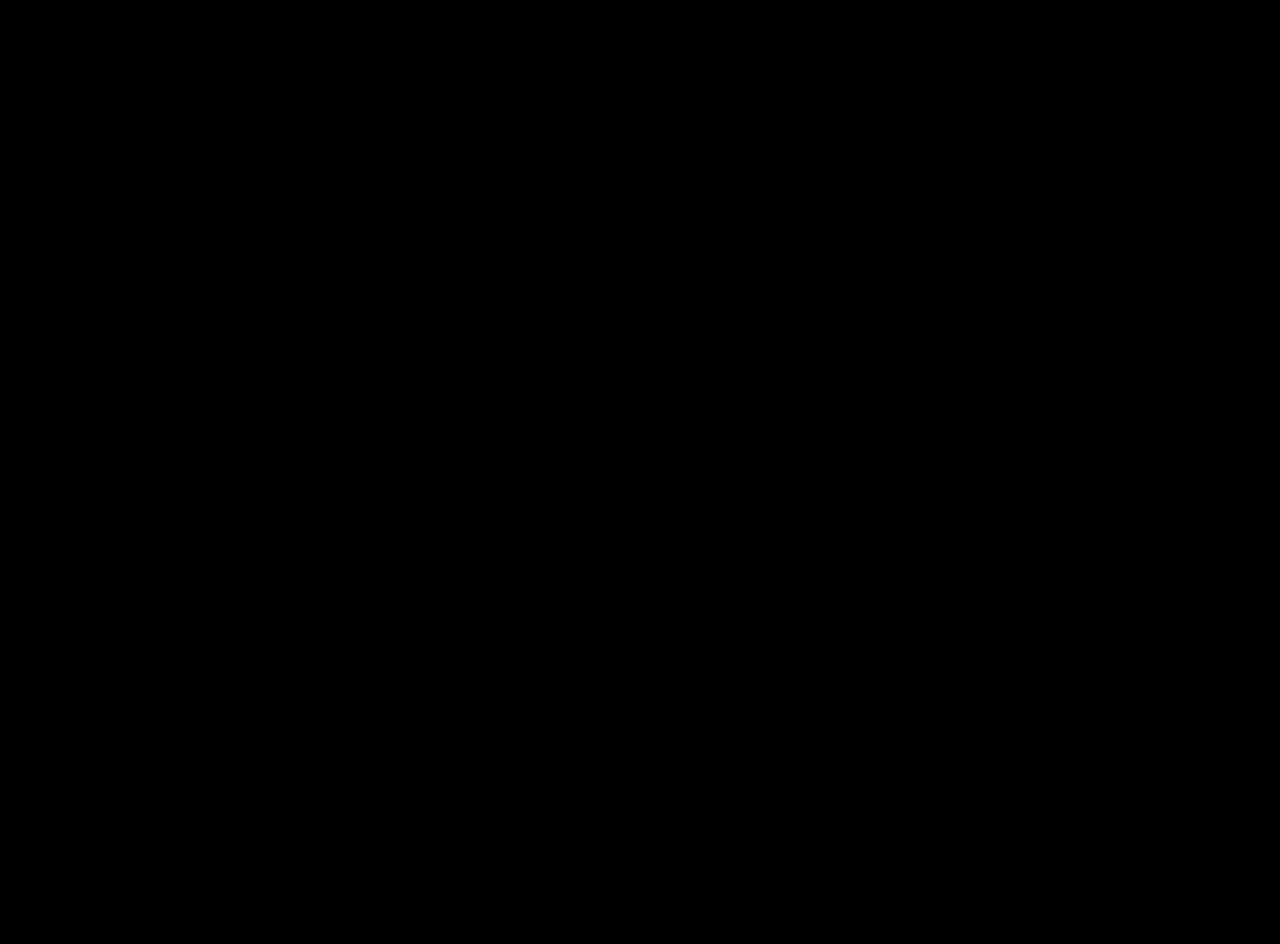
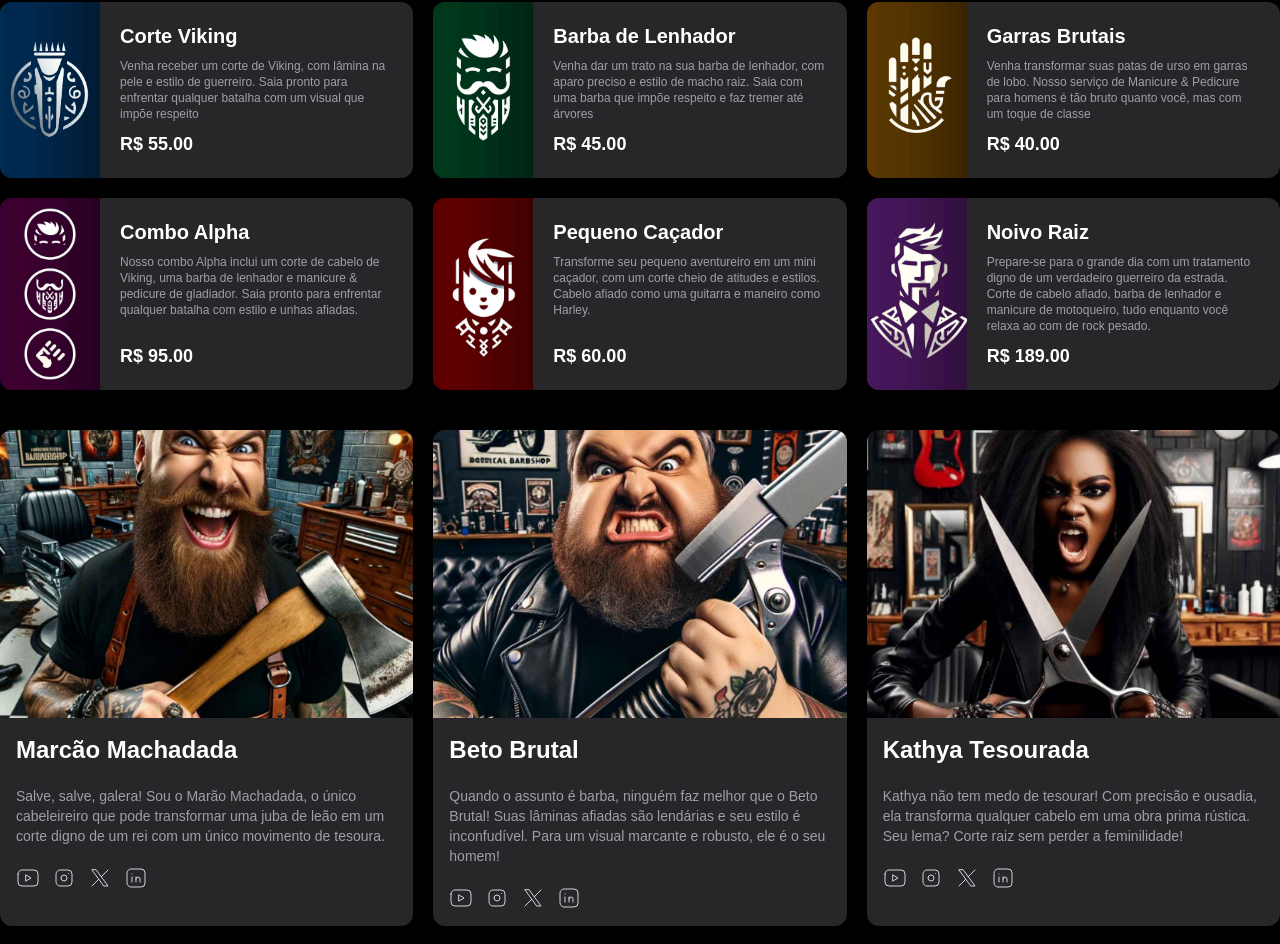
Before and after one commit to EduCarmo/Projeto-Barbearia, a Next.js app: page / in a window 1280 px wide. Shown: the part 98-1042 px from the top of the page. Before the commit the page ends 800 px from the top, so only its background shows below. Built offline with nearby package versions, Linux system fonts and the light colour scheme.

Commit message:
adicionando o servicos e os profissionais

```diff
--- a/src/app/page.tsx
+++ b/src/app/page.tsx
@@ -1,7 +1,14 @@
+import NossosServicos from "@/components/servico/NossosServicos";
+import ItemServico from "../components/servico/ItemServico";
+import NossosProfissionais from "@/components/profissional/NossosProfissionais";
+
+
 export default function Landing() {
   return (
-   <div className="container bg-red-500">
-      Langind Page
+   <div className="flex flex-col gap-10 flex-colcontainer">
+      <h1 className="text-6xl">Landing Page</h1>
+      <NossosServicos />
+      <NossosProfissionais />
    </div>
   );
 }
--- /dev/null
+++ b/src/components/profissional/ItemProfissional.tsx
@@ -0,0 +1,40 @@
+import Profissional from "@/core/profissional/Profissional";
+import {
+  IconBrandInstagram,
+  IconBrandLinkedin,
+  IconBrandX,
+  IconBrandYoutube,
+} from "@tabler/icons-react";
+import Image from "next/image";
+
+export interface ItemProfissionalProps {
+  profissional: Profissional;
+}
+
+export default function ItemProfissional(props: ItemProfissionalProps) {
+  const { profissional } = props;
+
+  return (
+    <div className="flex flex-col rounded-xl bg-zinc-800 overflow-hidden">
+      <div className="relative h-72 w-full">
+        <Image
+          src={profissional.imagemURL}
+          fill
+          alt={profissional.nome}
+          className="object-cover"
+        />
+      </div>
+      <div className="flex flex-col p-4 gap-5">
+        <span className="text-2xl font-black">{profissional.nome}</span>
+        <span className="text-sm text-zinc-400">{profissional.descricao}</span>
+
+        <div className="flex gap-3 text-zinc-300">
+          <IconBrandYoutube stroke={1} />
+          <IconBrandInstagram stroke={1} />
+          <IconBrandX stroke={1} />
+          <IconBrandLinkedin stroke={1} />
+        </div>
+      </div>
+    </div>
+  );
+}
--- /dev/null
+++ b/src/components/profissional/NossosProfissionais.tsx
@@ -0,0 +1,12 @@
+import profissionais from "@/data/contants/profissional";
+import ItemProfissional from "./ItemProfissional";
+
+export default function NossosProfissionais() {
+  return (
+    <div className="grid grid-cols-1 lg:grid-cols-2 xl:grid-cols-3 gap-5">
+      {profissionais.map((profissional) => (
+        <ItemProfissional key={profissional.id} profissional={profissional} />
+      ))}
+    </div>
+  );
+}
--- /dev/null
+++ b/src/components/servico/ItemServico.tsx
@@ -0,0 +1,29 @@
+import Servico from "@/core/servico/Servico";
+import Image from "next/image";
+
+export interface ItemServicoProps {
+  servico: Servico;
+}
+
+export default function ItemServico(props: ItemServicoProps) {
+  const { servico } = props;
+
+  return (
+    <div className="flex rounded-xl bg-zinc-800 overflow-hidden">
+      <Image
+        src={servico.imagemURL}
+        width={100}
+        height={150}
+        alt={servico.nome}
+        className="object-cover"
+      />
+      <div className="flex flex-col p-5 gap-2">
+        <span className="text-xl font-black">{servico.nome}</span>
+        <span className="text-xs text-zinc-400 flex-1">
+          {servico.descricao}
+        </span>
+        <span className="text-lg font-bold">R$ {servico.preco.toFixed(2)}</span>
+      </div>
+    </div>
+  );
+}
--- /dev/null
+++ b/src/components/servico/NossosServicos.tsx
@@ -0,0 +1,13 @@
+import servicos from "@/data/contants/servicos";
+import ItemServico from "./ItemServico";
+import Servico from "@/core/servico/Servico";
+
+export default function NossosServicos() {
+  return (
+    <div className="grid grid-cols-1 lg:grid-cols-2 xl:grid-cols-3 gap-5">
+      {servicos.map((servico: Servico) => (
+        <ItemServico key={servico.id} servico={servico} />
+      ))}
+    </div>
+  );
+}
--- a/src/data/contants/Profissional.ts
+++ b/src/data/contants/Profissional.ts
@@ -6,7 +6,7 @@ const profissionais: Profissional[] = [
     nome: "Marcão Machadada",
     descricao:
       "Salve, salve, galera! Sou o Marão Machadada, o único cabeleireiro que pode transformar uma juba de leão em um corte digno de um rei com um único movimento de tesoura.",
-    imagemURL: "/profissional/profissional-1.jpg",
+    imagemURL: "/profissionais/profissional-1.jpg",
     avaliacao: 5,
     qtdAvaliacoes: 87,
   },
@@ -15,7 +15,7 @@ const profissionais: Profissional[] = [
     nome: "Beto Brutal",
     descricao:
       "Quando o assunto é barba, ninguém faz melhor que o Beto Brutal! Suas lâminas afiadas são lendárias e seu estilo é inconfudível. Para um visual marcante e robusto, ele é o seu homem!",
-    imagemURL: "/profissional/profissional-2.jpg",
+    imagemURL: "/profissionais/profissional-2.jpg",
     avaliacao: 5,
     qtdAvaliacoes: 39,
   },
@@ -24,7 +24,7 @@ const profissionais: Profissional[] = [
     nome: "Kathya Tesourada",
     descricao:
       "Kathya não tem medo de tesourar! Com precisão e ousadia, ela transforma qualquer cabelo em uma obra prima rústica. Seu lema? Corte raiz sem perder a feminilidade!",
-    imagemURL: "/profissional/profissional-3.jpg",
+    imagemURL: "/profissionais/profissional-3.jpg",
     avaliacao: 5,
     qtdAvaliacoes: 91,
   },
@@ -33,7 +33,7 @@ const profissionais: Profissional[] = [
     nome: "Sérgio Serrador",
     descricao:
       "Sérgio é conhecido por sua técnica impecável e estilo único. Com sua serra (ou melhor, tesoura) em mãos, ele cria visuais que impressionam. Barba bem feita é com ele memso.",
-    imagemURL: "/profissional/profissional-4.jpg",
+    imagemURL: "/profissionais/profissional-4.jpg",
     avaliacao: 5,
     qtdAvaliacoes: 29,
   },
@@ -42,7 +42,7 @@ const profissionais: Profissional[] = [
     nome: "Rafa Raspa Tudo",
     descricao:
       "Para aqueles que preferem um look mais rente, Rafa é o especialista! Sua máquina raspa tudo com precisão, deixando um acabamento perfeito. Raspar é a sua arte!",
-    imagemURL: "/profissional/profissional-5.jpg",
+    imagemURL: "/profissionais/profissional-5.jpg",
     avaliacao: 5,
     qtdAvaliacoes: 44,
   },
@@ -51,8 +51,10 @@ const profissionais: Profissional[] = [
     nome: "Fernanda Faísca",
     descricao:
       "Fernanda traz um toque de brilho e energia a cada corte. COm sua lâmina ágeis, ela faz milagres em qualquer tipo de cabelo. Precisa de um look cheio de faísca? É com ela mesmo!",
-    imagemURL: "/profissional/profissional-6.jpg",
+    imagemURL: "/profissionais/profissional-6.jpg",
     avaliacao: 5,
     qtdAvaliacoes: 46,
   },
 ];
+
+export default profissionais
--- a/src/data/contants/Servicos.ts
+++ b/src/data/contants/Servicos.ts
@@ -8,7 +8,7 @@ const servicos: Servico[] = [
       "Venha receber um corte de Viking, com lâmina na pele e estilo de guerreiro. Saia pronto para enfrentar qualquer batalha com um visual que impõe respeito",
     preco: 55,
     qtdSlots: 3,
-    imagemURL: "/servico/corte-de-cabelo.jpg",
+    imagemURL: "/servicos/corte-de-cabelo.jpg",
   },
   {
     id: 2,
@@ -17,7 +17,7 @@ const servicos: Servico[] = [
       "Venha dar um trato na sua barba de lenhador, com aparo preciso e estilo de macho raiz. Saia com uma barba que impõe respeito e faz tremer até árvores",
     preco: 45,
     qtdSlots: 2,
-    imagemURL: "/servico/corte-de-barba.jpg",
+    imagemURL: "/servicos/corte-de-barba.jpg",
   },
   {
     id: 3,
@@ -26,7 +26,7 @@ const servicos: Servico[] = [
       "Venha transformar suas patas de urso em garras de lobo. Nosso serviço de Manicure & Pedicure para homens é tão bruto quanto você, mas com um toque de classe",
     preco: 40,
     qtdSlots: 2,
-    imagemURL: "/servico/manicure-pedicure.jpg",
+    imagemURL: "/servicos/manicure-pedicure.jpg",
   },
   {
     id: 4,
@@ -35,7 +35,7 @@ const servicos: Servico[] = [
       "Nosso combo Alpha inclui um corte de cabelo de Viking, uma barba de lenhador e manicure & pedicure de gladiador. Saia pronto para enfrentar qualquer batalha com estilo e unhas afiadas.",
     preco: 95,
     qtdSlots: 3,
-    imagemURL: "/servico/combo.jpg",
+    imagemURL: "/servicos/combo.jpg",
   },
   {
     id: 5,
@@ -44,7 +44,7 @@ const servicos: Servico[] = [
       "Transforme seu pequeno aventureiro em um mini caçador, com um corte cheio de atitudes e estilos. Cabelo afiado como uma guitarra e maneiro como Harley.",
     preco: 60,
     qtdSlots: 2,
-    imagemURL: "/servico/corte-infantil.jpg",
+    imagemURL: "/servicos/corte-infantil.jpg",
   },
   {
     id: 6,
@@ -53,6 +53,8 @@ const servicos: Servico[] = [
       "Prepare-se para o grande dia com um tratamento digno de um verdadeiro guerreiro da estrada. Corte de cabelo afiado, barba de lenhador e manicure de motoqueiro, tudo enquanto você relaxa ao com de rock pesado.",
     preco: 189,
     qtdSlots: 4,
-    imagemURL: "/servico/dia-de-noivo.jpg",
+    imagemURL: "/servicos/dia-de-noivo.jpg",
   },
 ];
+
+export default servicos
```
